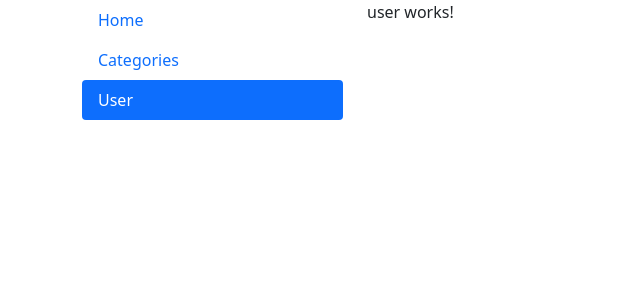
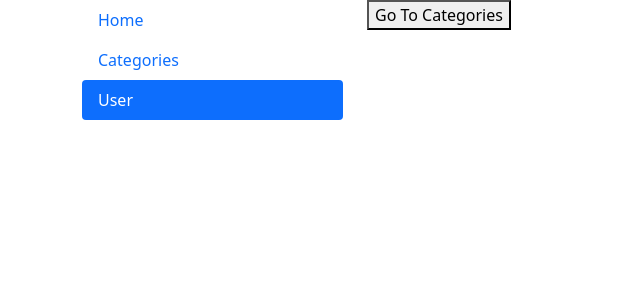
Before and after one commit to Patwalrahul3/angular-routing, an Angular app: page /user in a window 1280 px wide. Shown: the top 300 px of the page, without its empty margins (0-640 px from the left). Built offline with nearby package versions, Linux system fonts and the light colour scheme.

Commit message:
navigate programatically

```diff
--- a/src/app/user/user.component.html
+++ b/src/app/user/user.component.html
@@ -1 +1,3 @@
-<p>user works!</p>
+<div>
+    <button (click)="navigate()">Go To Categories</button>
+</div>
--- a/src/app/user/user.component.ts
+++ b/src/app/user/user.component.ts
@@ -1,4 +1,5 @@
 import { Component } from '@angular/core';
+import { Router } from '@angular/router';
 
 @Component({
   selector: 'app-user',
@@ -7,4 +8,18 @@ import { Component } from '@angular/core';
 })
 export class UserComponent {
 
+  constructor(private router: Router){
+
+  }
+
+
+
+
+  navigate(){
+
+    // this.router.navigateByUrl('/categories')
+    this.router.navigate(['/categories'])
+
+  }
+
 }
```
